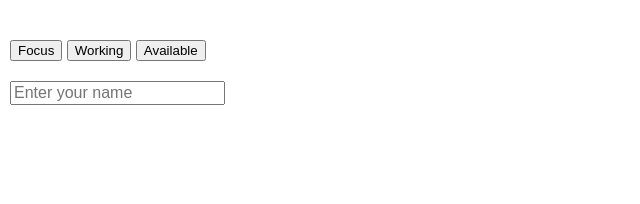
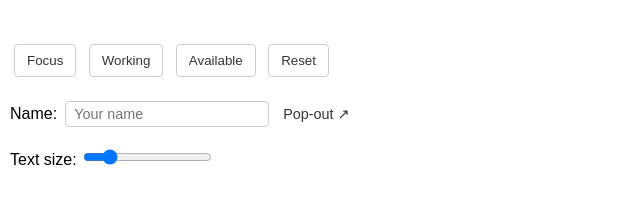
Before and after one commit to hellomynameisariel/worklight, a plain HTML site: page index.html in a window 1280 px wide. Shown: the whole page, without its empty margins (0-640 px from the left). Drawn offline with Linux system fonts and the light colour scheme.

Commit message:
Update index.html

```diff
--- a/index.html
+++ b/index.html
@@ -6,33 +6,84 @@
     body {
       margin: 0;
       font-family: sans-serif;
+      transition: background-color 0.3s ease;
     }
+
     #status-container {
       padding-top: 20px;
       padding-left: 10px;
       height: 100vh;
-      transition: background-color 0.3s ease;
     }
-    #button-frame {
+
+    #status-label {
+      margin-bottom: 20px;
+      transition: font-size 0.3s ease;
+    }
+
+    #button-frame button {
+      background-color: rgba(255, 255, 255, 0.5);
+      border: 1px solid #ccc;
+      color: #333;
+      padding: 8px 12px;
+      margin: 4px;
+      cursor: pointer;
+      border-radius: 4px;
+    }
+
+    #controls {
+      display: flex;
+      align-items: center;
+      gap: 8px;
       margin-top: 20px;
     }
+
     #name-input {
+      padding: 4px 8px;
+      font-size: 0.9em;
+      background-color: rgba(255, 255, 255, 0.3);
+      border: 1px solid #ccc;
+      border-radius: 4px;
+      color: #333;
+    }
+
+    #popout-button {
+      background: none;
+      border: none;
+      cursor: pointer;
+      font-size: 0.9em;
+      color: #333;
+      display: flex;
+      align-items: center;
+      gap: 4px;
+    }
+
+    #text-size-control {
       margin-top: 20px;
-      font-size: 1em;
     }
   </style>
 </head>
 <body>
   <div id="status-container">
-    <div id="status-label"></div>
+    <div id="status-label" style="font-size: 20px;"></div>
+
     <div id="button-frame">
-      <button id="red-button" onclick="updateStatus('red', 'Deep in focus - please interrupt only if urgent.', 'white')">Focus</button>
-      <button id="yellow-button" onclick="updateStatus('yellow', 'Working - available by message or request.', 'black')">Working</button>
-      <button id="green-button" onclick="updateStatus('green', 'Available - for quick chats or questions.', 'white')">Available</button>
-      <button id="reset-button" onclick="resetStatus()" style="display:none;">Reset</button>
+      <button onclick="updateStatus('red', 'Deep in focus - please interrupt only if urgent.', 'white')">Focus</button>
+      <button onclick="updateStatus('yellow', 'Working - available by message or request.', 'black')">Working</button>
+      <button onclick="updateStatus('green', 'Available - for quick chats or questions.', 'white')">Available</button>
+      <button onclick="resetStatus()">Reset</button>
     </div>
-    <div id="name-entry">
-      <input id="name-input" type="text" placeholder="Enter your name" />
+
+    <div id="controls">
+      <label for="name-input">Name:</label>
+      <input id="name-input" type="text" placeholder="Your name">
+      <button id="popout-button" onclick="popOutWindow()">
+        Pop-out &#x2197;
+      </button>
+    </div>
+
+    <div id="text-size-control">
+      <label for="size-slider">Text size:</label>
+      <input type="range" id="size-slider" min="12" max="60" value="20" oninput="adjustTextSize(this.value)">
     </div>
   </div>
 
@@ -43,25 +94,25 @@
     }
 
     function updateStatus(color, message, fontcolor) {
-      const name = getName();
       document.body.style.backgroundColor = color;
-      document.getElementById('status-label').innerHTML = `${name} is: ${message}`;
+      document.getElementById('status-label').innerHTML = `${getName()} is: ${message}`;
       document.getElementById('status-label').style.fontWeight = 'bold';
       document.getElementById('status-label').style.color = fontcolor;
-      document.getElementById('red-button').style.display = 'none';
-      document.getElementById('green-button').style.display = 'none';
-      document.getElementById('yellow-button').style.display = 'none';
-      document.getElementById('reset-button').style.display = 'block';
     }
 
     function resetStatus() {
       document.body.style.backgroundColor = 'white';
       document.getElementById('status-label').innerHTML = '';
       document.getElementById('status-label').style.color = 'black';
-      document.getElementById('red-button').style.display = 'block';
-      document.getElementById('green-button').style.display = 'block';
-      document.getElementById('yellow-button').style.display = 'block';
-      document.getElementById('reset-button').style.display = 'none';
+    }
+
+    function popOutWindow() {
+      const popWindow = window.open(window.location.href, '_blank', 'width=400,height=400');
+      popWindow.document.title = "WorkLight (Pop-Out)";
+    }
+
+    function adjustTextSize(size) {
+      document.getElementById('status-label').style.fontSize = size + 'px';
     }
   </script>
 </body>
```
